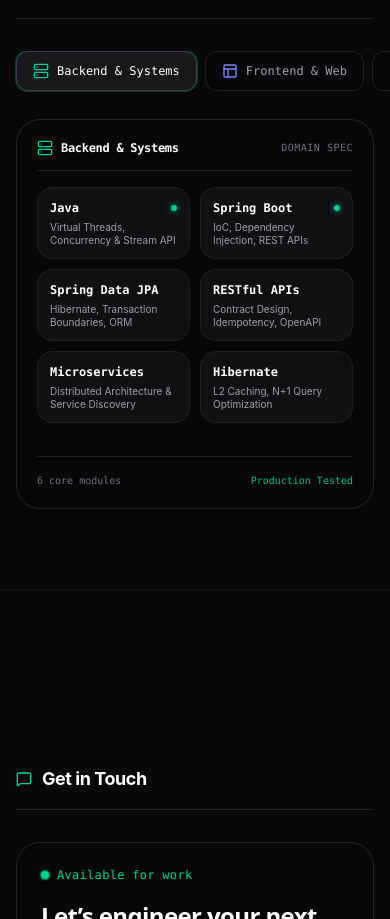
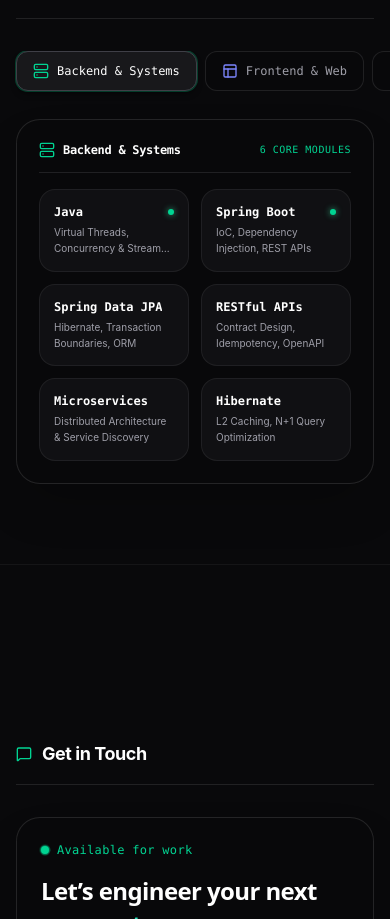
Before and after one commit to vdcore-dev/my-portfolio, a React (Vite) app: page / in a window 390 px wide. Shown: the part 1646-2565 px from the top of the page. Built offline with nearby package versions, Linux system fonts and the light colour scheme.

Commit message:
Update StackTab-Mobile version

```diff
--- a/src/components/Skills.tsx
+++ b/src/components/Skills.tsx
@@ -165,7 +165,7 @@
           </div>
         </div>
 
-        {/* 2. MOBILE INTERFACE */}
+        {/* 2. MOBILE INTERFACE - Blago povećana i prostranija kartica */}
         <div className="block lg:hidden">
           {/* Thumb tabs */}
           <div
@@ -193,24 +193,25 @@
             })}
           </div>
 
-          {/* Glavna kartica */}
-          <div className="rounded-3xl bg-zinc-950/80 border border-zinc-800/90 backdrop-blur-xl p-5 sm:p-6 shadow-2xl min-h-[390px] flex flex-col justify-between">
-            <div>
-              {/* Header spec */}
+          {/* Glavna kartica: prostranija sa prirodnim komforom */}
+          <div className="rounded-3xl bg-zinc-950/80 border border-zinc-800/90 backdrop-blur-xl p-5.5 sm:p-6 shadow-2xl">
+            {/* Header sa brojem modula */}
             <div className="flex items-center justify-between pb-3.5 mb-4 border-b border-zinc-800/80 text-xs font-mono text-zinc-400">
               <div className="flex items-center gap-2">
                 {getCategoryIcon(activeCategory.id)}
                 <span className="font-bold text-white tracking-tight">{activeCategory.category}</span>
               </div>
-                <span className="text-[10px] text-zinc-500 uppercase tracking-wider">DOMAIN SPEC</span>
+              <span className="text-[10px] text-emerald-400 font-mono uppercase tracking-wider">
+                {activeCategory.skills.length} CORE MODULES
+              </span>
             </div>
 
-              {/* 2-kolonski raspored */}
-              <div className="grid grid-cols-2 gap-2.5">
+            {/* 2-kolonski raspored: min-h-[82px] sa udobnim paddingom */}
+            <div className="grid grid-cols-2 gap-3">
               {activeCategory.skills.map((skill: SkillItem) => (
                 <div
                   key={skill.name}
-                    className="p-3 rounded-2xl bg-zinc-900/60 border border-zinc-800/70 flex flex-col justify-between min-h-[72px]"
+                  className="p-3.5 rounded-2xl bg-zinc-900/60 border border-zinc-800/70 flex flex-col justify-between min-h-[82px]"
                 >
                   <div className="flex items-center justify-between gap-1 mb-1">
                     <span className="font-mono text-xs font-bold text-white truncate">
@@ -220,18 +221,11 @@
                       <span className="w-1.5 h-1.5 rounded-full bg-emerald-400 shrink-0 shadow-[0_0_6px_rgba(52,211,153,0.8)]" title="Primary Skill" />
                     )}
                   </div>
-                    <p className="text-[10px] text-zinc-400 font-sans leading-tight line-clamp-2">
+                  <p className="text-[10px] text-zinc-400 font-sans leading-relaxed line-clamp-2">
                     {skill.role}
                   </p>
                 </div>
               ))}
-              </div>
-            </div>
-
-            {/* Dno kartice */}
-            <div className="pt-4 mt-4 border-t border-zinc-800/80 flex items-center justify-between font-mono text-[10px] text-zinc-500">
-              <span>{activeCategory.skills.length} core modules</span>
-              <span className="text-emerald-400/90 font-medium">Production Tested</span>
             </div>
           </div>
         </div>
```
Lines whose indentation alone changed are shown as unchanged.
